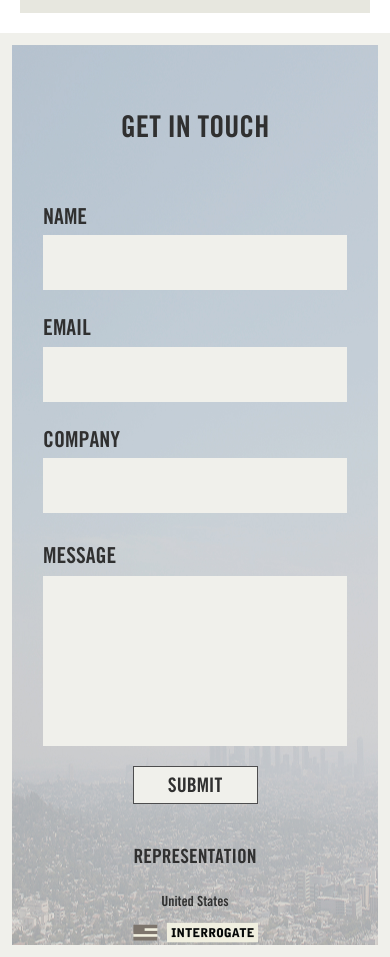
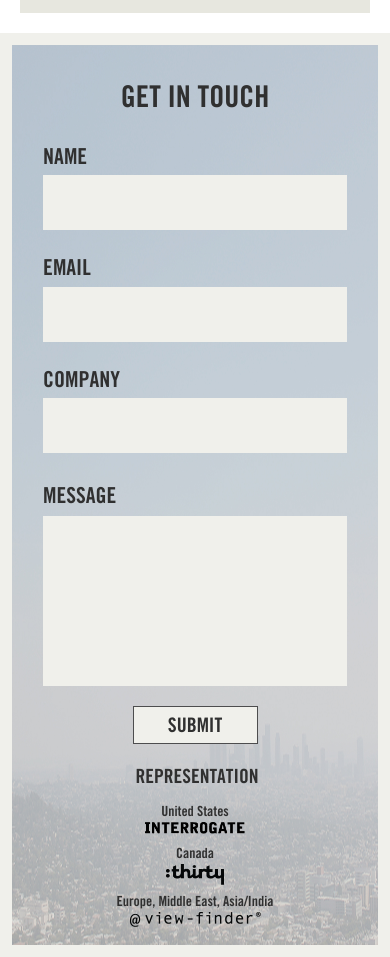
Before and after one commit to carloscience/mehtatv, a plain HTML site: page index.html in a window 390 px wide. Shown: the part 1960-2917 px from the top of the page. Drawn offline with Linux system fonts and the light colour scheme; no server answers; a small style sheet from the web is missing; a web font is replaced by a local one.

Commit message:
adding new representation images

```diff
--- a/css/main.css
+++ b/css/main.css
@@ -178,7 +178,7 @@ ul {
 	max-width: 100%;
 }
 
-.stamp_retina, .interrogate_retina, .thirty_retina, .zoraya_retina {
+.stamp_retina, .interrogate_retina, .thirty_retina, .zoraya_retina, .vf_retina {
 	display: none;
 	margin: 0 auto;
 }
@@ -199,27 +199,40 @@ ul {
 }
 
 .interrogate {
-	background: url('../images/interrogate_logo.png');
-	width: 125px;
-	height: 21px;
+	background: url('../images/interrogateLogo3.png');
+	width: 100px;
+	height: 12px;
 }
 
 .thirty {
-	background: url('../images/thirtyLogo_desktop.png');
-	width: 90px;
+	background: url('../images/thirtyLogo2.png');
+	width: 58px;
 	height: 21px;
+	display: block;
+}
+
+.view_finder {
+	background: url('../images/viewFinder_desktop.png');
+	width: 131px;
+	height: 15px;
+	display: block;
 }
 
 #representation_shift {
 	width: 350px;
-	margin-left: 650px;
+	margin-left: 620px;
 	margin-top: -30px;
 	text-align: left;
 }
 
-#representation_shift a {
+#representation_shift .interrogate {
 	display: block;
-	margin-bottom: 20px;
+	margin-bottom: 15px;
+}
+
+#representation_shift .thirty {
+	display: block;
+	margin-bottom: 12px;
 }
 
 #representation_shift a.zoraya {
@@ -233,7 +246,7 @@ ul {
 	text-transform: uppercase;
 	margin-right: 8px;
 	font-size: 1.4em;
-	margin-bottom: 20px;
+	margin-bottom: 15px;
 }
 
 .site_design {
@@ -555,7 +568,7 @@ ul {
 	margin: 0 auto;
 	position: relative;
 	top: -9px;
-	height: 630px;
+	height: 650px;
 }
 
 #ajax-contact {
@@ -568,7 +581,7 @@ ul {
 		height: 750px;
 	}
 	#representation_shift {
-		margin-top: 110px;
+		margin-top: 40px;
 	}
 	#page-wrapper {
 		padding-top: 95px;
@@ -603,6 +616,12 @@ ul {
 	.site_design {
 		display: none;
 		/*padding-top: 10px;*/
+	}
+}
+
+@media only screen and (max-width: 870px) {
+	#representation_shift {
+		margin-top: -65px;
 	}
 }
 
@@ -698,7 +717,7 @@ ul {
 		border-right: none;
 	}
 
-	#representation_shift {
+	/*#representation_shift {
 		width: 100%;
 		margin-left: 0;
 		text-align: right;
@@ -708,6 +727,20 @@ ul {
 
 	#representation_shift a {
 		margin-left: 535px;
+	}*/
+}
+
+@media only screen and (max-width: 830px) {
+	#representation_shift {
+		margin-top: -75px;
+		margin-left: 600px;
+	}
+
+	#representation_shift .interrogate, #representation_shift .represent {
+		margin-bottom: 10px;
+	}
+	#representation_shift .thirty {
+		margin-bottom: 7px;
 	}
 }
 
@@ -720,6 +753,11 @@ ul {
 @media only screen and (max-width: 800px) {
 	#representation_shift {
 		top: -20px;
+		margin-left: 450px;
+	}
+
+	#form-wrapper {
+		padding-top: 20px;
 	}
 }
 
@@ -735,11 +773,12 @@ ul {
 	}
 	#representation_shift {
 		width: 92%;
+		margin-top: -67px;
 	}
 
-	#representation_shift a {
+	/*#representation_shift a {
 		margin-left: 483px;
-	}
+	}*/
 
 	#representation_shift {
 		top: 70px;
@@ -763,11 +802,12 @@ ul {
 
 	#representation_shift {
 		width: 83%;
+		margin-left: 400px;
 	}
 
-	#representation_shift a {
+	/*#representation_shift a {
 		margin-left: 422px;
-	}
+	}*/
 
 	#field_btn {
 		margin-right: 0;
@@ -788,13 +828,15 @@ ul {
 	}
 	#representation_shift {
 		width: 68%;
+		margin-left: 123px;
+		margin-top: 0px;
 		/*position: relative;
 		top: 40px;*/
 	}
 
-	#representation_shift a {
+	/*#representation_shift a {
 		margin-left: 321px;
-	}
+	}*/
 
 	/*.site_design {
 		padding-top: 35px;
@@ -815,7 +857,7 @@ ul {
 	#representation_shift a {
 	margin-left: auto !important;
 	margin-right: auto !important;
-	margin-top: 10px !important;
+	/*margin-top: 10px !important;*/
 	text-align: center;
 
 	}
@@ -928,6 +970,10 @@ ul {
 		border: 12px solid #f0f0eb;
 	}
 
+	#page4 #page-wrapper {
+		padding-top: 25px;
+	}
+
 	.field input, .field textarea {
 		width:83%;
 		margin-left: 8.5%;
@@ -940,6 +986,9 @@ ul {
 	#representation_shift {
 		width: 100%;
 		text-align: center;
+	}
+	#representation_shift .represent {
+		margin-left: 4px;
 	}
 	.spot_title {
 		top: 95px;
@@ -1005,7 +1054,7 @@ ul {
 		height: 100%;
 	}
 
-	.thirty_retina {
+	.thirty_retina, .vf_retina {
 		display: block;
 		width: 100%;
 		height: 100%;
@@ -1017,7 +1066,7 @@ ul {
 		height: 100%;
 	}
 
-	.zoraya {
+	.zoraya, .view_finder, .thirty, .interrogate {
 		background: transparent;
 	}
 
--- a/index.html
+++ b/index.html
@@ -116,11 +116,11 @@
                 <div id="representation_shift">
                     <div class="represent">Representation</div>
                     <span class="sub_region">United States</span>
-                    <a href="http://www.interrogate.com/directors/amit-mehta/work/bmw-close-call" target="_blank" class="interrogate"><img class="interrogate_retina" src="images/interrogateLogo.png" /></a>
+                    <a href="http://www.interrogate.com/directors/amit-mehta/work/bmw-close-call" target="_blank" class="interrogate"><img class="interrogate_retina" src="images/interrogateLogo2.png" /></a>
                     <span class="sub_region">Canada</span>
-                    <a href="http://thirtytv.com/#contact-inline" target="_blank" class="thirty"><img class="thirty_retina" src="images/thirtyLogo.png" /></a>
+                    <a href="http://thirtytv.com/#contact-inline" target="_blank" class="thirty"><img class="thirty_retina" src="images/thirtyLogo_mobile.png" /></a>
                     <span class="sub_region">Europe, Middle East, Asia/India</span>
-                    <a href="http://thirtytv.com/#contact-inline" target="_blank" class="thirty"><img class="thirty_retina" src="images/thirtyLogo.png" /></a>
+                    <a href="http://thirtytv.com/#contact-inline" target="_blank" class="view_finder"><img class="vf_retina" src="images/viewFinder_logo.png" /></a>
                 </div>
             </form>
         </div>
```
Also changed, not shown: images/images/thirtyLogo2_01.jpg (added), images/interrogateLogo2.png (added), images/interrogateLogo3.png (added), images/thirtyLogo2.png (added), images/thirtyLogo_mobile.png (added), images/viewFinder_desktop.png (added), images/viewFinder_logo.png (added), 1 other file.
